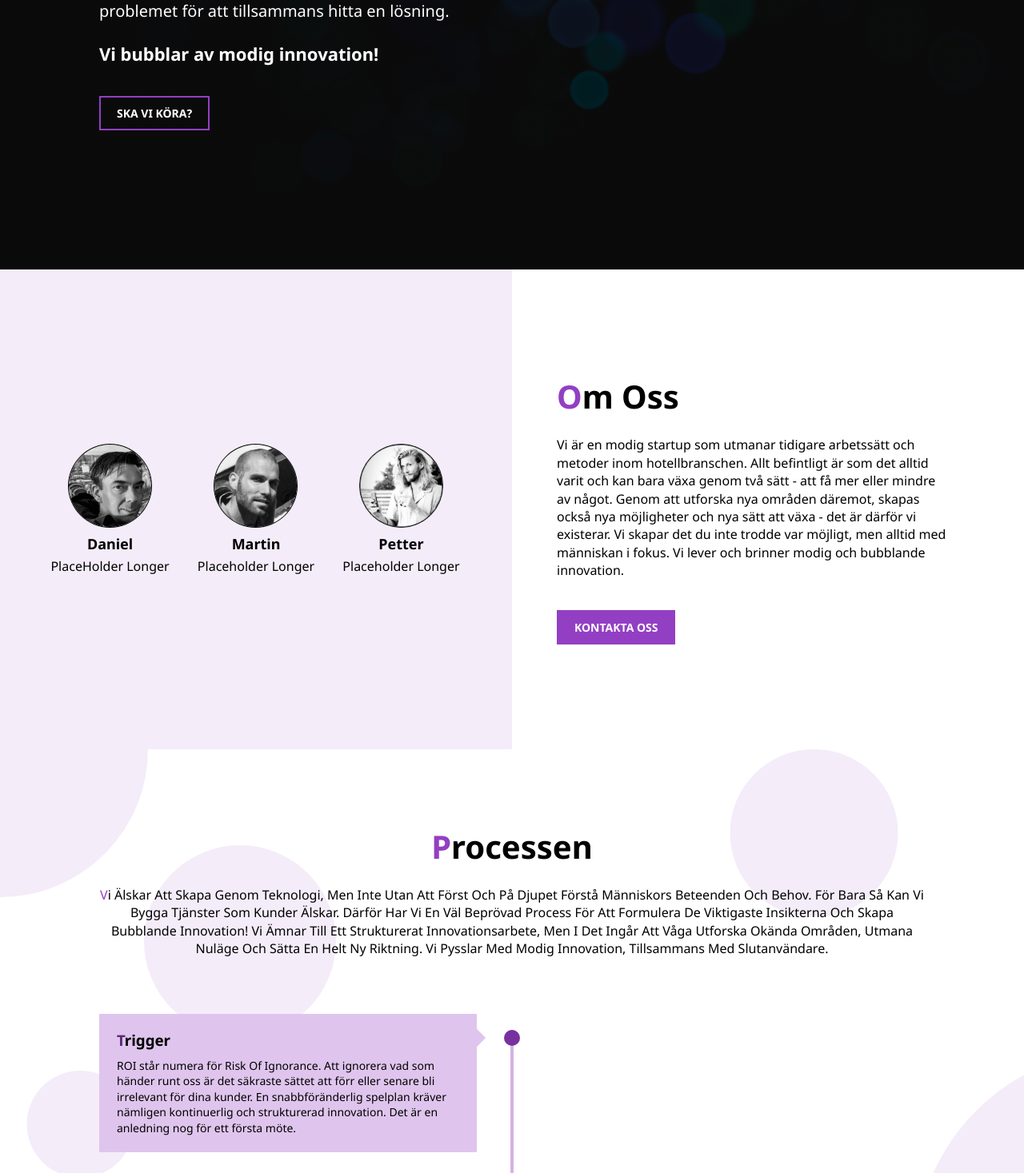
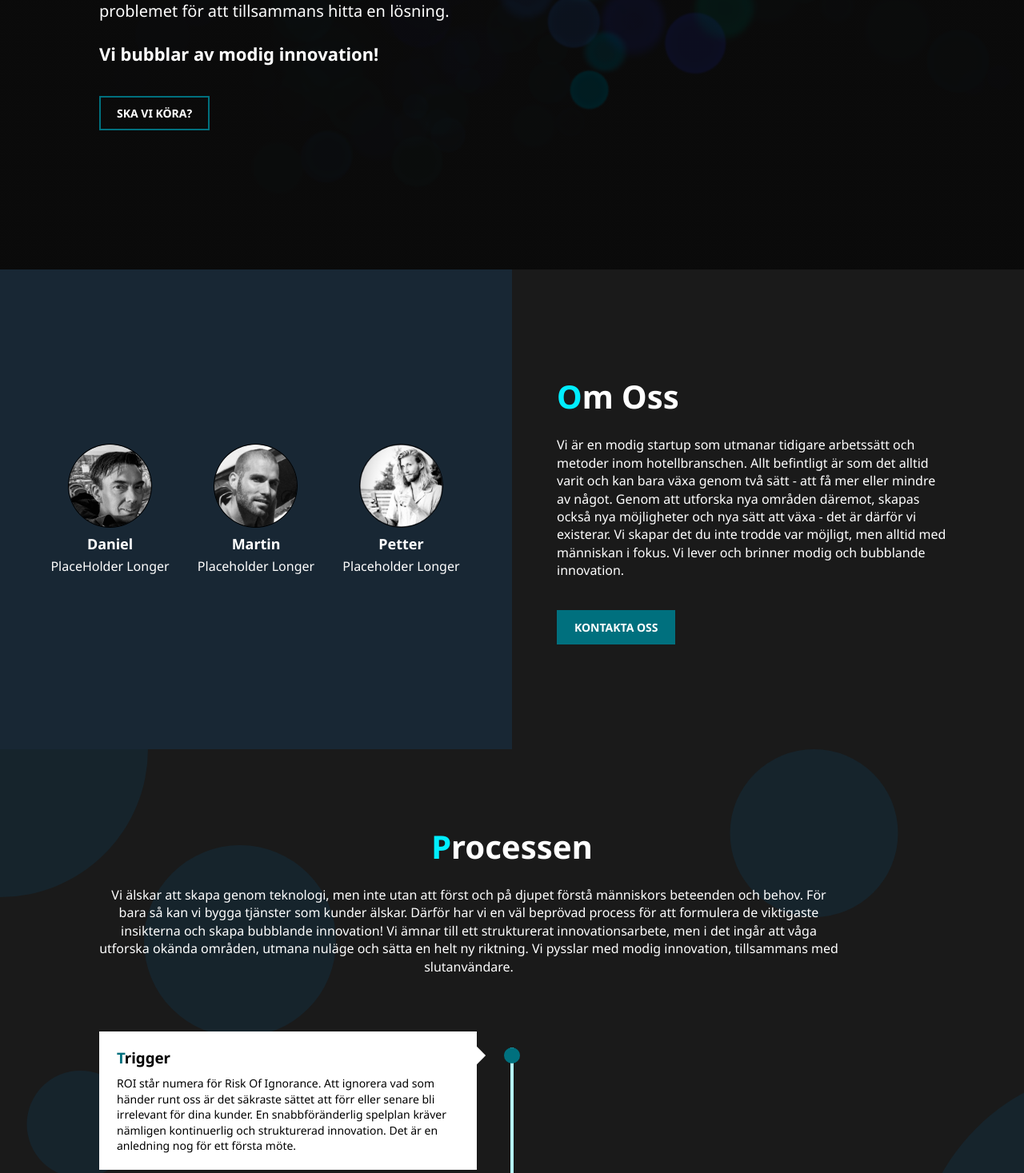
Before and after one commit to carcosa-rnd/eddiepiper.com, a React (Vite) app: page / in a window 1280 px wide. Shown: the part 463-1930 px from the top of the page at 80% size. Built offline with nearby package versions, Linux system fonts and the light colour scheme.

Commit message:
refactor: change web theme

```diff
--- a/package.json
+++ b/package.json
@@ -1,11 +1,14 @@
 {
   "name": "eddie-piper",
   "version": "0.0.0",
+	"homepage": "http://carcosa-rnd.github.io/eddiepiper.com/",
   "scripts": {
     "dev": "vite",
     "build": "vite build",
     "serve": "vite preview",
-    "lint": "eslint ."
+    "lint": "eslint .",
+		"predeploy": "yarn build",
+		"deploy": "gh-pages -d dist"
   },
   "dependencies": {
     "clsx": "^1.1.1",
@@ -27,6 +30,7 @@
     "eslint-plugin-mdx": "^1.15.1",
     "eslint-plugin-node": "^11.1.0",
     "eslint-plugin-react": "^7.25.1",
+    "gh-pages": "^3.2.3",
     "husky": "^7.0.2",
     "jest": "^27.2.0",
     "prettier": "^2.4.0",
--- a/src/components/About/about.module.scss
+++ b/src/components/About/about.module.scss
@@ -3,6 +3,8 @@
 
 .about {
   min-height: 600px;
+  color: $--text-color-white;
+  background: $--dark-bg;
 
   .container {
     display: flex;
@@ -24,7 +26,7 @@
     grid-template-columns: repeat(3, 1fr);
     grid-column-gap: 10px;
     align-items: center;
-    background: $--primary-light-400;
+    background: $--about-img-bg;
     width: 100%;
     height: 350px;
     padding: 15px;
@@ -76,16 +78,15 @@
     color: $--text-color-white;
     text-decoration: none;
     font-size: 14px;
-    background: $--primary-light-100;
-    border: 2px solid $--primary-light-100;
+    background: $--cta-button;
+    border: 2px solid $--cta-button;
     padding: 10px 20px;
-    transition: background 300ms ease, border 300ms ease, color 300ms ease;
+    transition: background 300ms ease, border 300ms ease;
     font-weight: 700;
 
     &:hover {
       background: transparent;
-      color: $--text-color-black;
-      transition: background 300ms ease, border 300ms ease, color 300ms ease;
+      transition: background 300ms ease, border 300ms ease;
     }
   }
 }
--- a/src/components/Contact/contact.module.scss
+++ b/src/components/Contact/contact.module.scss
@@ -69,13 +69,13 @@
     color: $--text-color-white;
     text-decoration: none;
     font-size: 14px;
-    border: 2px solid $--primary-light-100;
+    border: 2px solid $--cta-button;
     padding: 10px 20px;
     transition: background 300ms ease;
     font-weight: 700;
 
     &:hover {
-      background: $--primary-light-100;
+      background: $--cta-button;
       transition: background 300ms ease;
     }
   }
--- a/src/components/Hero/hero.module.scss
+++ b/src/components/Hero/hero.module.scss
@@ -75,14 +75,14 @@
     color: $--text-color-white;
     text-decoration: none;
     font-size: 14px;
-    border: 2px solid $--primary-light-100;
+    border: 2px solid $--cta-button;
     padding: 10px 20px;
     transition: background 300ms ease;
     font-weight: 700;
     text-transform: uppercase;
 
     &:hover {
-      background: $--primary-light-100;
+      background: $--cta-button;
       transition: background 300ms ease;
     }
   }
--- a/src/components/Nav/nav.module.scss
+++ b/src/components/Nav/nav.module.scss
@@ -113,7 +113,7 @@
     transition: color 300ms;
 
     &:hover {
-      color: $--primary-light-100;
+      color: $--nav-link-hover;
       transition: color 300ms;
     }
 
--- a/src/components/Process/process.module.scss
+++ b/src/components/Process/process.module.scss
@@ -1,9 +1,11 @@
 @import "/src/styles/mixins";
-@import "/src//styles/variables";
+@import "/src/styles/variables";
 
 .process {
   position: relative;
   overflow: hidden;
+  background: $--dark-bg;
+  color: $--text-color-white;
 
   .bg {
     position: absolute;
@@ -13,7 +15,7 @@
     .circle {
       display: none;
       position: absolute;
-      background: $--primary-light-400;
+      background: $--process-circle-color;
       border-radius: 100%;
 
       @include mediumScreen() {
@@ -82,8 +84,7 @@
     }
   }
 
-  .title,
-  .title + p {
+  .title {
     text-align: center;
     text-transform: capitalize;
     margin-bottom: 22px;
@@ -91,6 +92,11 @@
     &::first-letter {
       color: $--primary-light-100;
     }
+  }
+
+  .title + p {
+    text-align: center;
+    max-width: 924px;
   }
 
   .timeline_wrapper {
@@ -115,7 +121,7 @@
       left: 50%;
       transform: translateX(-50%);
       height: calc(100% - 50px);
-      background: $--primary-light-200;
+      background: $--process-center-line-color;
       width: 4px;
       top: 20px;
 
@@ -151,9 +157,10 @@
 
   .card {
     position: relative;
-    background: $--primary-light-300;
+    background: $--process-card-bg;
     max-width: 472px;
     padding: 20px 22px;
+    color: $--text-color-black;
 
     &:hover {
       cursor: zoom-in;
@@ -179,7 +186,7 @@
         display: block;
         position: absolute;
         content: "";
-        background: $--primary-light-300;
+        background: $--process-card-bg;
         width: 20px;
         height: 20px;
         left: -7px;
@@ -199,7 +206,7 @@
         display: block;
         position: absolute;
         content: "";
-        background: $--primary-light;
+        background: $--process-center-line-circle-color;
         width: 20px;
         height: 20px;
         border-radius: 100%;
@@ -217,7 +224,7 @@
       margin-bottom: 10px;
 
       &::first-letter {
-        color: $--primary-dark-100;
+        color: $--process-card-first-letter-color;
       }
     }
 
--- a/src/components/Values/values.module.scss
+++ b/src/components/Values/values.module.scss
@@ -3,7 +3,7 @@
 
 .values {
   position: relative;
-  background: #553a64;
+  background: $--values-bg;
   color: $--text-color-white;
   overflow: hidden;
 
@@ -15,7 +15,7 @@
     .circle {
       display: none;
       position: absolute;
-      background: $--primary-dark-100;
+      background: $--values-circle-color;
       border-radius: 100%;
 
       @include mediumScreen() {
--- a/src/styles/_variables.scss
+++ b/src/styles/_variables.scss
@@ -1,6 +1,6 @@
 $--primary: #592578;
 $--primary-light: #77319f;
-$--primary-light-100: #933fc4;
+$--primary-light-100: #00eeff;
 $--primary-light-200: #d4b2e7;
 $--primary-light-300: #dfc5ed;
 $--primary-light-400: #f4ecf9;
@@ -13,3 +13,19 @@ $--color-black: #000;
 
 $--text-color-white: #fff;
 $--text-color-black: #000;
+
+$--nav-link-hover: #00eeff;
+$--cta-button: #00707e;
+$--about-img-bg: #182734;
+$--dark-bg: #1a1a1a;
+
+// process
+$--process-circle-color: #16242c;
+$--process-card-bg: #fff;
+$--process-card-first-letter-color: #00707e;
+$--process-center-line-color: #b6faff;
+$--process-center-line-circle-color: #00707e;
+
+// values
+$--values-bg: #233e4e;
+$--values-circle-color: #203948;
```
Also changed, not shown: 2 other files (tests, documents, lock files or other folders).
